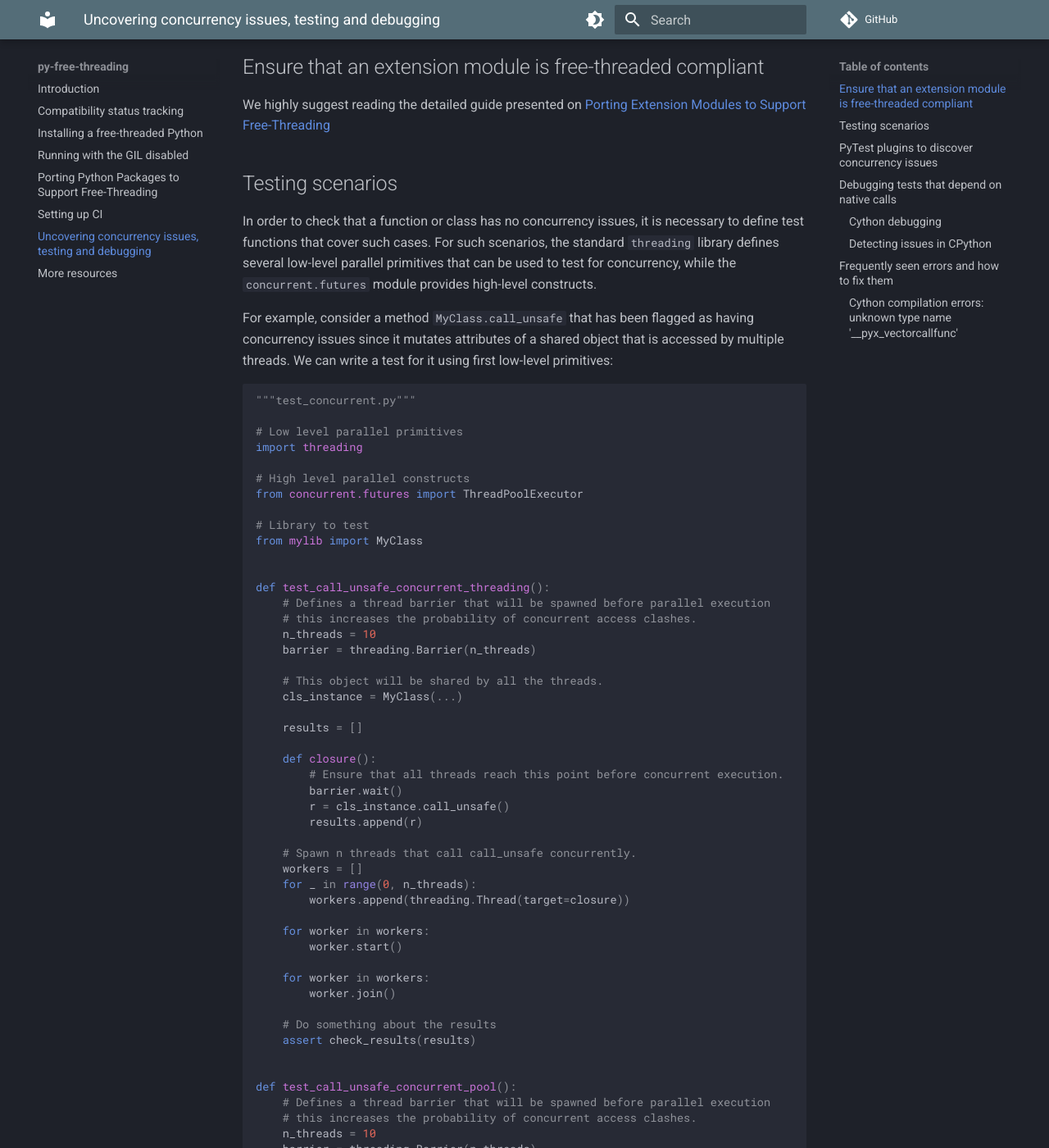
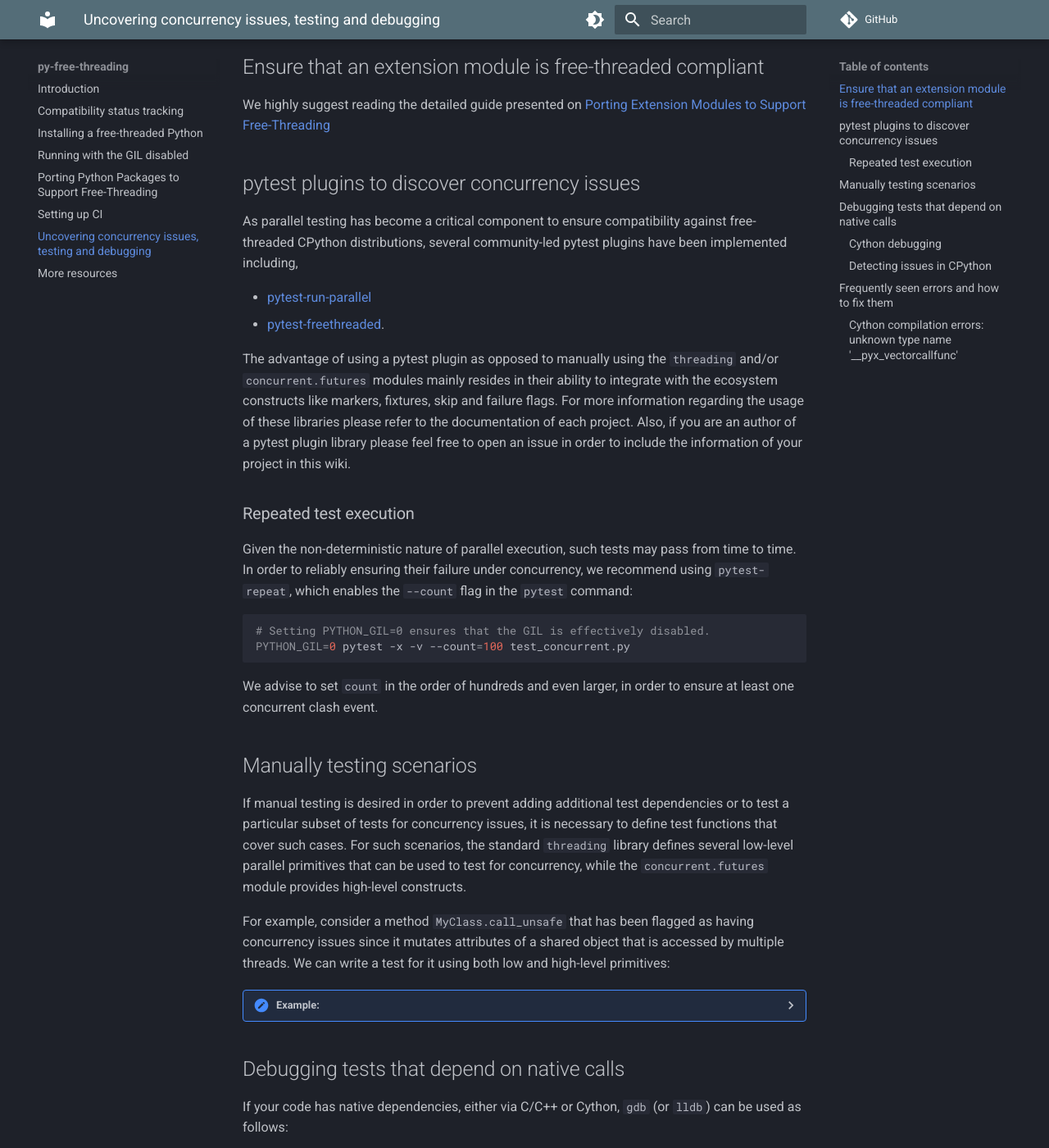
Before and after one commit to Quansight-Labs/free-threaded-compatibility, an MkDocs documentation site: the page built from docs/debugging.md, in a window 1280 px wide and 1400 px high, scrolled down 722 px. Shown: the whole window at 82% size. Built offline with MkDocs 1.6.1 and Material for MkDocs 9.7.7, drawn with Linux system fonts in a browser that asks for light colours; comment, search, counter and statistics services are not loaded; some of the changed text lies outside the part shown.

Commit message:
Move pytest plugins to the top

````diff
--- a/docs/debugging.md
+++ b/docs/debugging.md
@@ -32,18 +32,54 @@ several strategies, which we will summarize next.
 We highly suggest reading the detailed guide presented on
 [Porting Extension Modules to Support Free-Threading](porting.md)
 
-## Testing scenarios
+## pytest plugins to discover concurrency issues
+As parallel testing has become a critical component to ensure compatibility
+against free-threaded CPython distributions, several community-led pytest
+plugins have been implemented including,
 
-In order to check that a function or class has no concurrency issues, it is
-necessary to define test functions that cover such cases. For such scenarios, the
-standard `threading` library defines several low-level parallel primitives that
-can be used to test for concurrency, while the `concurrent.futures` module
-provides high-level constructs.
+- [pytest-run-parallel](https://github.com/Quansight-Labs/pytest-run-parallel)
+- [pytest-freethreaded](https://github.com/tonybaloney/pytest-freethreaded).
+
+The advantage of using a pytest plugin as opposed to manually using the
+`threading` and/or `concurrent.futures` modules mainly resides in their
+ability to integrate with the ecosystem constructs like markers, fixtures,
+skip and failure flags. For more information regarding the usage of these
+libraries please refer to the documentation of each project.
+Also, if you are an author of a pytest plugin library please
+feel free to open an issue in order to include the information of your project
+in this wiki.
+
+### Repeated test execution
+
+Given the non-deterministic nature of parallel execution, such tests may pass
+from time to time. In order to reliably ensuring their failure under concurrency,
+we recommend using `pytest-repeat`, which enables the `--count` flag in the
+`pytest` command:
+
+```bash
+# Setting PYTHON_GIL=0 ensures that the GIL is effectively disabled.
+PYTHON_GIL=0 pytest -x -v --count=100 test_concurrent.py
+```
+
+We advise to set `count` in the order of hundreds and even larger, in order to
+ensure at least one concurrent clash event.
+
+## Manually testing scenarios
+
+If manual testing is desired in order to prevent adding additional test
+dependencies or to test a particular subset of tests for concurrency issues,
+it is necessary to define test functions that cover such cases.
+For such scenarios, the standard `threading` library defines several low-level
+parallel primitives that can be used to test for concurrency,
+while the `concurrent.futures` module provides high-level constructs.
 
 For example, consider a method `MyClass.call_unsafe`
 that has been flagged as having concurrency issues since it mutates attributes
 of a shared object that is accessed by multiple threads. We can write a test for
-it using first low-level primitives:
+it using both low and high-level primitives:
+
+<details>
+<summary>Example:</summary>
 
 ```python
 """test_concurrent.py"""
@@ -113,35 +149,8 @@ def test_call_unsafe_concurrent_pool():
     # Do something about the results
     assert check_results(results)
 ```
+</details>
 
-Given the non-deterministic nature of parallel execution, such tests may pass
-from time to time. In order to reliably ensuring their failure under concurrency,
-we recommend using `pytest-repeat`, which enables the `--count` flag in the
-`pytest` command:
-
-```bash
-# Setting PYTHON_GIL=0 ensures that the GIL is effectively disabled.
-PYTHON_GIL=0 pytest -x -v --count=100 test_concurrent.py
-```
-
-We advise to set `count` in the order of hundreds and even larger, in order to
-ensure at least one concurrent clash event.
-
-## PyTest plugins to discover concurrency issues
-Given that the aforementioned testing scenarios are repetitive and highly
-verbose, several community-lead pytest libraries have been implemented
-including,
-
-- [pytest-run-parallel](https://github.com/Quansight-Labs/pytest-run-parallel)
-- [pytest-freethreaded](https://github.com/tonybaloney/pytest-freethreaded).
-
-The advantage of using a pytest plugin as opposed to manually using the testing
-scenarios mainly reside in their ability to integrate with the ecosystem
-constructs like markers, fixtures, skip and failure flags. For more information
-regarding the usage of these libraries please refer to the documentation of
-each project. Also, if you are an author of a pytest plugin library please
-feel free to open an issue in order to include the information of your project
-in this wiki.
 
 ## Debugging tests that depend on native calls
 
````
